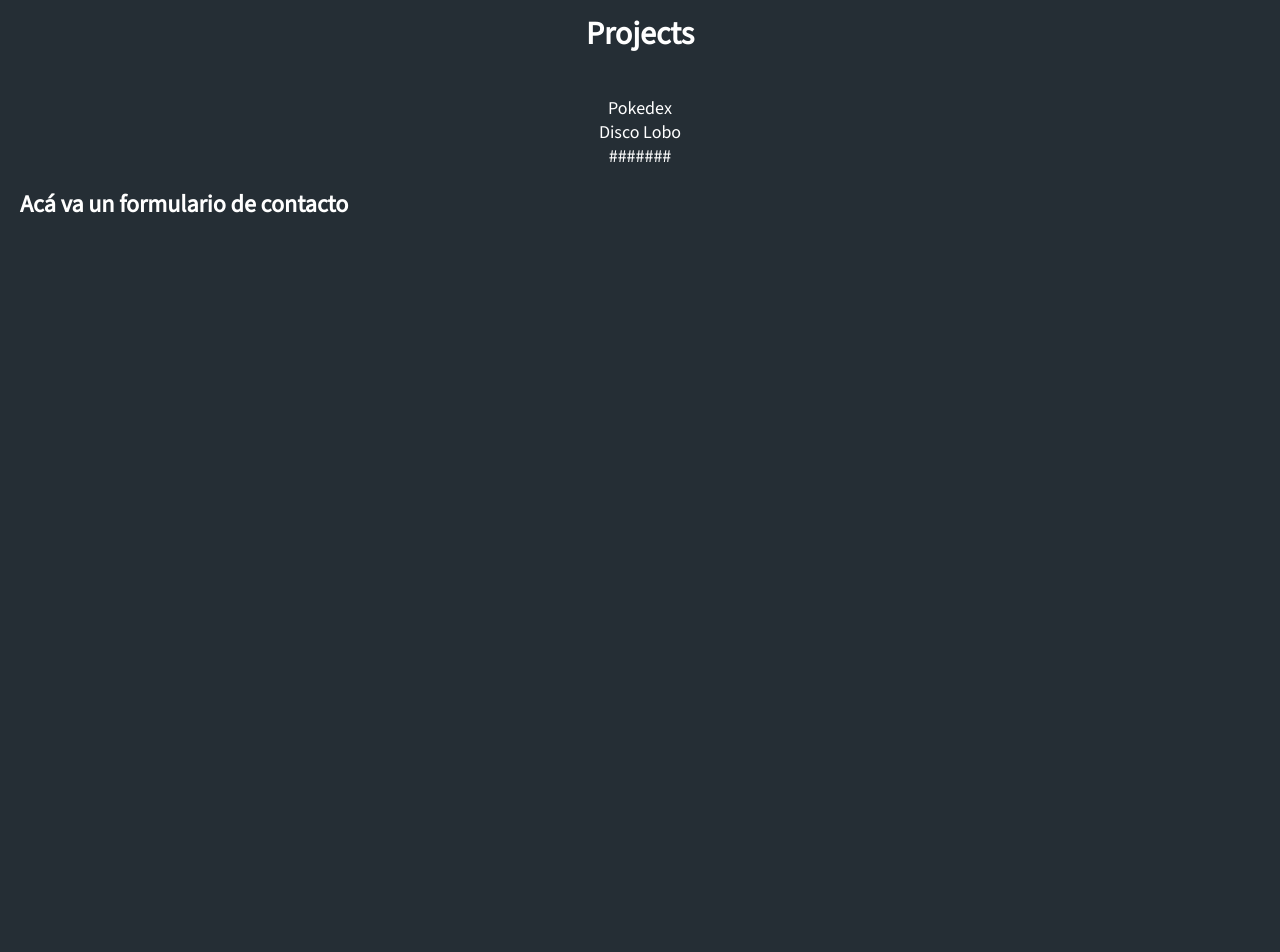
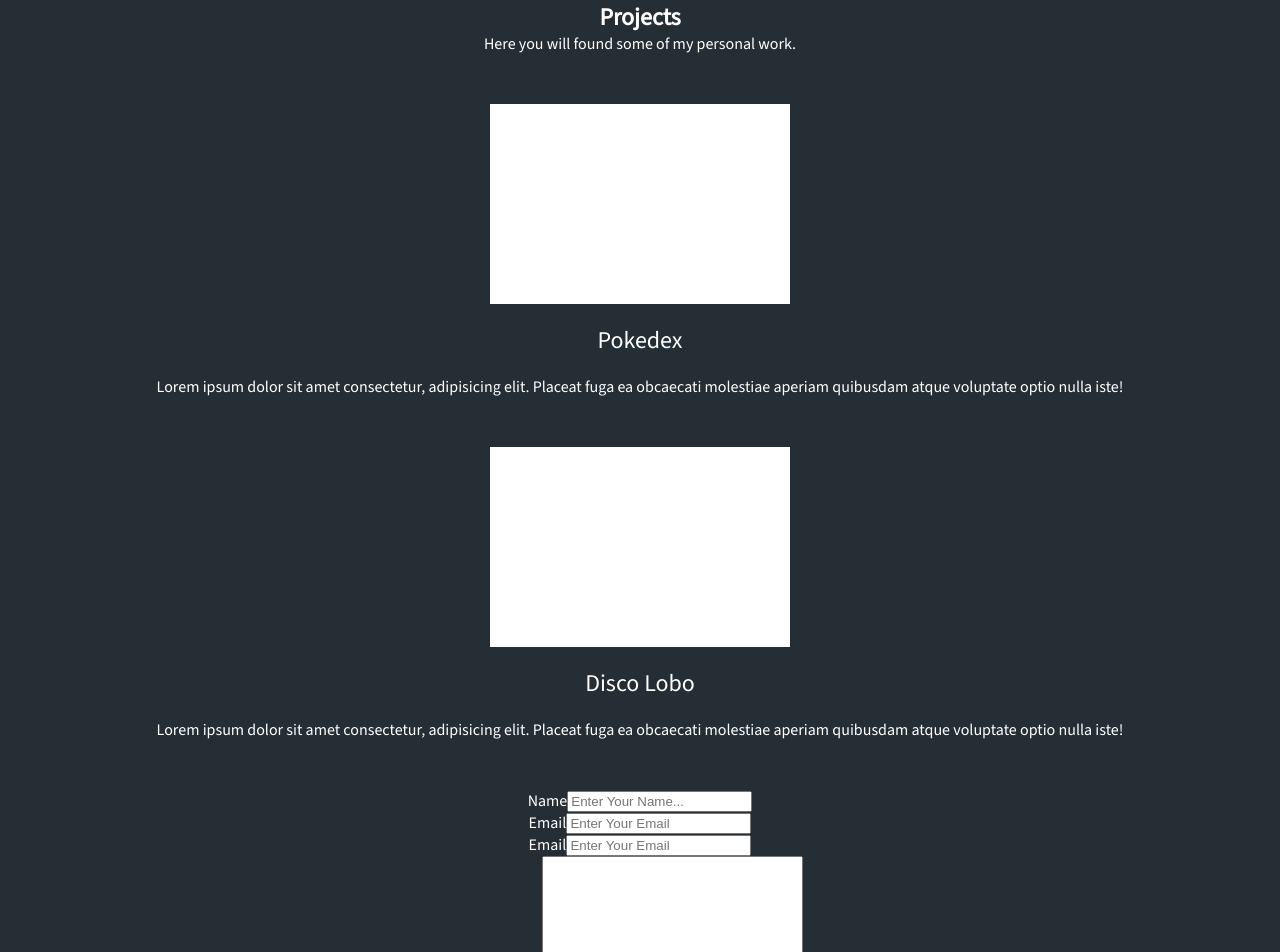
Before and after one commit to Juan1426/Portfolio, a React (Create React App) app: page / in a window 1280 px wide. Shown: the part 440-1392 px from the top of the page. Before the commit the page ends 800 px from the top, so only its background shows below. Built offline with nearby package versions, Linux system fonts and the light colour scheme.

Commit message:
almost fiished html

```diff
--- a/src/pages/Home/Home.jsx
+++ b/src/pages/Home/Home.jsx
@@ -4,13 +4,13 @@ import { Link } from "react-router-dom";
 export const  Home = () => {
     return(
         <div className="main">
-            <main className="main-container">
+            <main id="main" className="main_container">
                 <section className="home-hero">
-                    <div className="title-juan">
+                    <div className="title title-juan">
                         <h2 className="name">Welcome! I'm Juan, Frontend Developer</h2>
                     </div>
                     <div className="description">
-                        <p>My name is Juan, I'm a front-end developer based on Buenos Aires, Argentina.I'm passionate about cutting-edge, beutiful interfaces and intuitively designs.</p>
+                        <span>My name is Juan, I'm a front-end developer based on Buenos Aires, Argentina.I'm passionate about cutting-edge, beutiful interfaces and intuitively designs.</span>
                     </div>
                 </section>
                 <section className="about">
@@ -26,17 +26,54 @@ export const  Home = () => {
                     </div>
                 </section>
 
-                <section className="proyects">
-                    <div>
-                    <h2 className="title-projects">Projects</h2>
+                <section id="projects" className="projects">
+                    <div className="title_projects">
+                        <h2 className="title ">Projects</h2>
+                        <p>Here you will found some of my personal work.</p>
                     </div>
+                    <div className="projects_container">
+                        <div className="proyect_row">
+                            <div className="proyect_row-img">#img</div>
+                            <Link to={"https://github.com/Juan1426/Pokedex/tree/master"} className="proyect_row-link">Pokedex </Link>
+                            <div className="proyect_row-desc">
+                                Lorem ipsum dolor sit amet consectetur, adipisicing elit. Placeat fuga ea obcaecati molestiae aperiam quibusdam atque voluptate optio nulla iste!
+                            </div>
+                        </div>
+                        <div className="proyect_row">
+                            <div className="proyect_row-img">#img</div>
+                            <Link to={"https://github.com/Juan1426/DiscoLobo"} className="proyect_row-link">Disco Lobo</Link>
+                            <div className="proyect_row-desc">
+                                Lorem ipsum dolor sit amet consectetur, adipisicing elit. Placeat fuga ea obcaecati molestiae aperiam quibusdam atque voluptate optio nulla iste!
+                            </div>
+                        </div>
+                    </div>
+                </section>
 
-                    <ul className="proyects-list">
-                        <li><Link to={"https://github.com/Juan1426/Pokedex/tree/master"} className="proyect">Pokedex</Link></li>
+                <section className="contact" id="contact">
+                    <div className="contact_hero">
 
-                        <li><Link to={"https://github.com/Juan1426/DiscoLobo"} className="proyect">Disco Lobo</Link></li>
-                        <li className="proyect">#######</li>
-                    </ul>
+                    </div>
+                    <div className="contact_form-container">
+                        <form action="" method="post" className="contact_form">
+                            <div className="contact_form-field">
+                                <label className="contact_form-label" htmlFor="">Name</label>
+                                <input required placeholder="Enter Your Name..." type="text" className="contact_form-input" />
+                            </div>
+                            <div className="contact_form-field">
+                                <label htmlFor="" className="contact_form-label">Email</label>
+                                <input required placeholder="Enter Your Email" type="text" className="contact_form-input" />
+                            </div>
+                            <div className="contact_form-field">
+                                <label htmlFor="" className="contact_form-label">Email</label>
+                                <input required placeholder="Enter Your Email" type="text" className="contact_form-input" />
+                            </div>
+                            <div className="contact_form-field">
+                                <label htmlFor="">Messeage</label>
+                                <textarea name="" id="" cols="30" rows="10" className="contact_form-input"></textarea>
+                            </div>
+                           <button type="submit">Submit</button>
+                        </form>
+                    </div>
                 </section>
             </main>
         </div>
--- a/src/styles/pages/_Home.scss
+++ b/src/styles/pages/_Home.scss
@@ -5,7 +5,7 @@
     min-height: 400px;
     text-align: center;
 
-    .main-container{
+    .main_container{
         max-width: 1280px;
         margin: 0 auto;
 
@@ -14,29 +14,40 @@
             }
 
             .description{
-                //padding-left: 15px;
-                //border-left: solid 2px white;
                 text-align: justify;
             }
-        .proyects{
-            div{
+        .projects{
+            .title_projects{
                 display: flex;
+                flex-wrap: wrap;
+                flex-direction: column;
                 justify-content: center;
-                .title-projects{
-                    margin-top: 35px;
-                    font-size: 32px;
+                margin: 40px 0;
+                h2, p{
+                    margin: 0;
+                }
+            }
+           .projects_container{
+                list-style: none;
+                padding: 0;
+                .proyect_row{
+                    margin: 50px 0;
+                    .proyect_row-img{
+                        height: 200px;
+                        width: 300px;
+                        background-color: white;
+                        margin: 20px auto
+                    }
+                    .proyect_row-link{
+                        text-decoration: none;
+                        color: white;
+                        font-size: 24px;
+                    }
+                    .proyect_row-desc{
+                        margin-top:20px ;
+                    }
+                }
 
-            }
-
-           }
-           .proyects-list{
-            list-style: none;
-            padding: 0;
-            .proyect{
-                text-decoration: none;
-                color: white;
-                font-size: 18px;
-            }
            }
         }
     }
```
